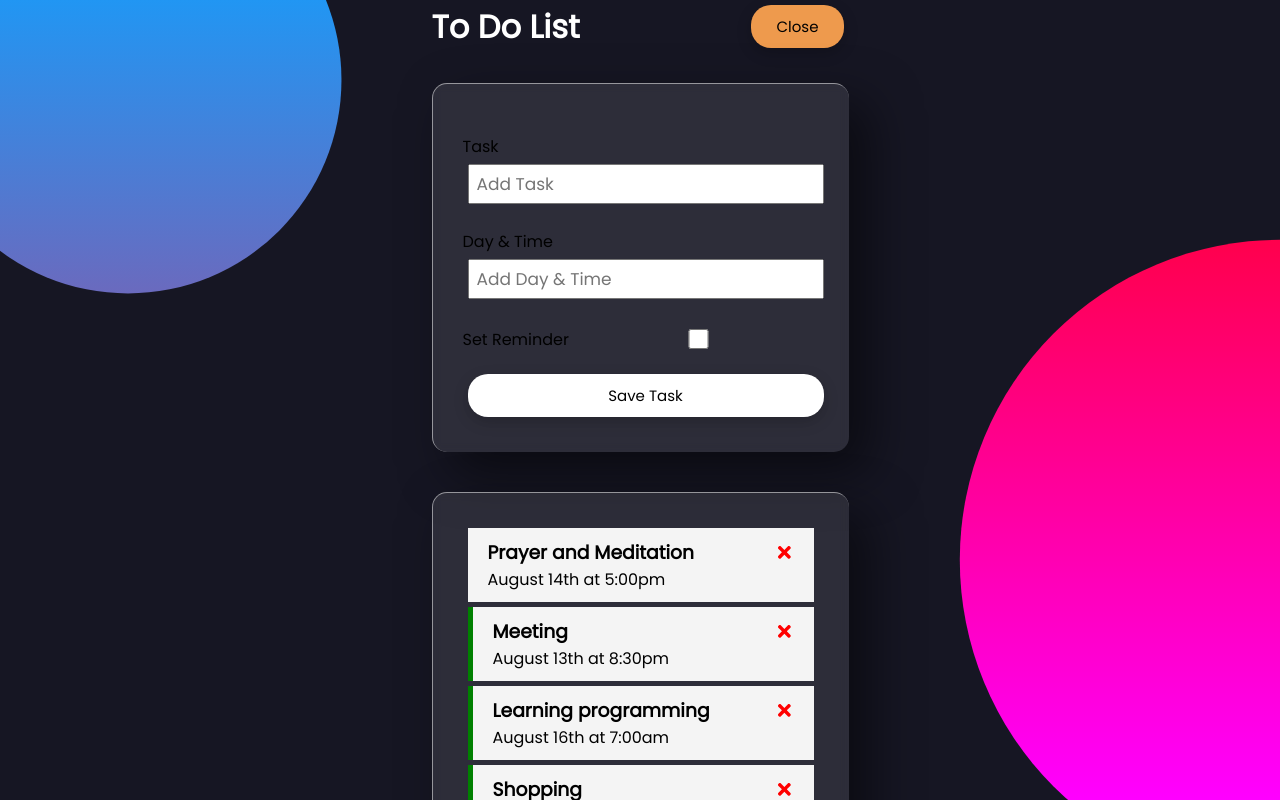
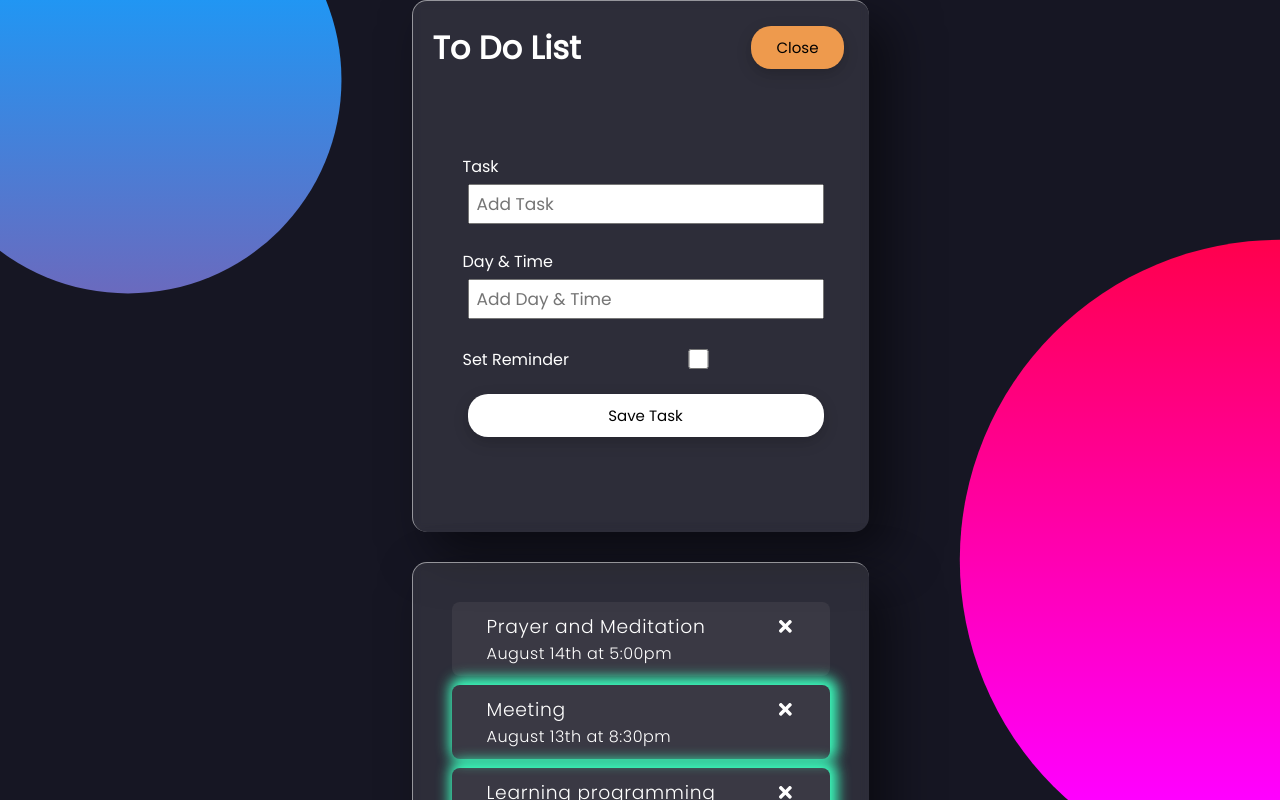
Before and after one commit to AnkurC7/To-Do-List-App, a React (Create React App) app: page / in a window 1280 px wide. Both pictures are taken after a click on the button "Add". Shown: the top 800 px of the page. Built offline with nearby package versions, Linux system fonts and the light colour scheme.

Commit message:
more css

```diff
--- a/src/App.js
+++ b/src/App.js
@@ -54,12 +54,19 @@ function App() {
   };
 
   return (
-    <div className={`${showAddTask ? "wrapper2" : "wrapper"}`}>
-      <Header
-        onAdd={() => setShowAddTask(!showAddTask)}
-        showAdd={showAddTask}
-      />
-      {showAddTask ? <AddTask onAdd={addTask} /> : ""}
+    <div className={`${showAddTask ? "" : "wrapper"}`}>
+      <div className={`${showAddTask ? "wrapper" : ""}`}>
+        <Header
+          onAdd={() => setShowAddTask(!showAddTask)}
+          showAdd={showAddTask}
+        />
+        {showAddTask ? (
+          <AddTask onAdd={addTask} showAddTask={showAddTask} />
+        ) : (
+          ""
+        )}
+      </div>
+
       {tasks.length > 0 ? (
         <Tasks
           tasks={tasks}
--- a/src/components/AddTask.js
+++ b/src/components/AddTask.js
@@ -1,6 +1,6 @@
 import { useState } from "react";
 
-const AddTask = ({ onAdd }) => {
+const AddTask = ({ onAdd, showAddTask }) => {
   const [text, setText] = useState("");
   const [day, setDay] = useState("");
   const [reminder, setReminder] = useState(false);
@@ -22,7 +22,10 @@ const AddTask = ({ onAdd }) => {
   };
 
   return (
-    <form className="add-form container containerGlass" onSubmit={onSubmit}>
+    <form
+      className={`add-form container ${showAddTask ? "" : "containerGlass"}`}
+      onSubmit={onSubmit}
+    >
       <div className="form-control content">
         <label>Task</label>
         <input
--- a/src/components/Task.js
+++ b/src/components/Task.js
@@ -8,7 +8,7 @@ const Task = ({ task, onDelete, onToggle }) => {
       <h3>
         {task.text}
         <FaTimes
-          style={{ color: "red", cursor: "pointer" }}
+          style={{ color: "white", cursor: "pointer" }}
           onClick={() => onDelete(task.id)}
           //arrow function so that it won't go and fetch
           //value on each reload for every task
--- a/src/index.css
+++ b/src/index.css
@@ -116,28 +116,37 @@ body::after {
 }
 
 .task {
-  background: #f4f4f4;
-  margin: 5px;
-  padding: 10px 20px;
+  margin: 9px;
+  padding: 10px 35px;
   cursor: pointer;
+  color: white;
+  border-radius: 8px;
+  background: rgba(175, 165, 165, 0.1);
 }
 
 .task.reminder {
-  border-left: 5px solid green;
+  box-shadow: 2.5px -2.5px 12.5px 5px #3cffbe;
 }
 
 .task h3 {
   display: flex;
   align-items: center;
   justify-content: space-between;
+  font-weight: 350;
+  letter-spacing: 0.7px;
 }
 
+p {
+  font-weight: 100;
+  letter-spacing: 0.5px;
+}
 .add-form {
   margin-bottom: 40px;
 }
 
 .form-control {
   margin: 20px 0;
+  color: white;
 }
 
 .form-control label {
```
